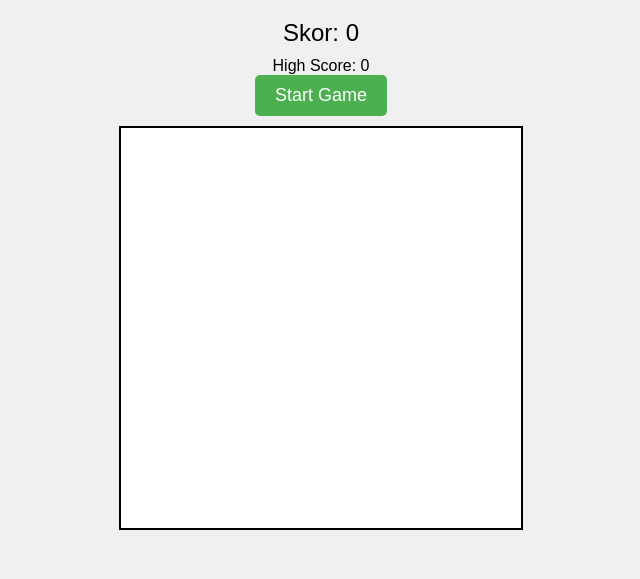
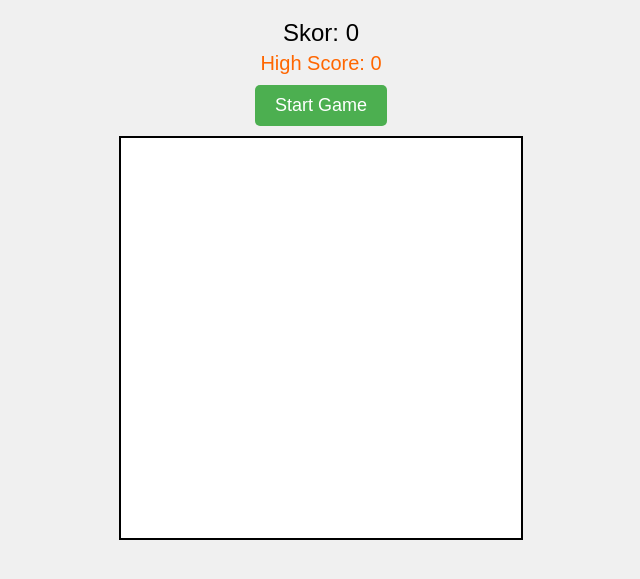
Before and after one commit to kiyysigma/snake, a plain HTML site: page index.html in a window 1280 px wide. Shown: the part 149-728 px from the top of the page, without its empty margins (319-959 px from the left). Drawn offline with Linux system fonts and the light colour scheme.

Commit message:
Add margin to score and highScore styles

```diff
--- a/style.css
+++ b/style.css
@@ -8,6 +8,12 @@ body {
 
 #score {
     font-size: 24px;
+    margin-bottom: 5px;
+}
+
+#highScore {
+    font-size: 20px;
+    color: #ff6600;  /* Warna berbeda untuk membedakan */
     margin-bottom: 10px;
 }
 
```
